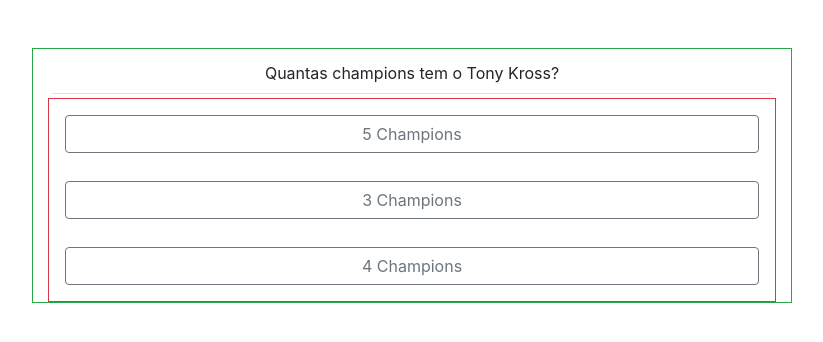
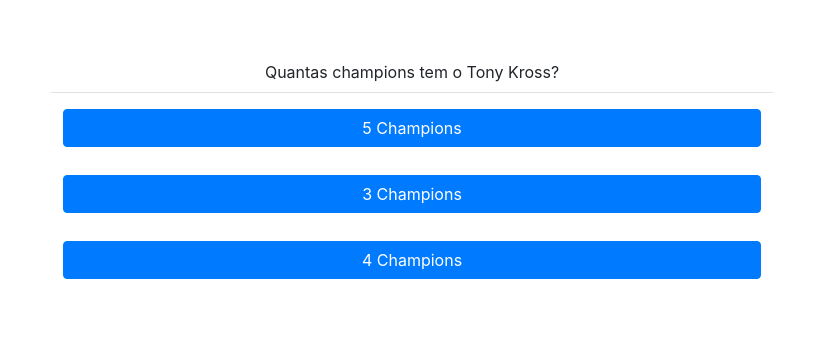
Before and after one commit to Rafael0125/Quiz_Game, an Angular app in the folder quiz/: page / in a window 1280 px wide. Shown: the top 342 px of the page, without its empty margins (228-1051 px from the left). Built offline with nearby package versions, Linux system fonts and the light colour scheme.

Commit message:
Mudança nos estilos

```diff
--- a/quiz/src/app/game/game.component.html
+++ b/quiz/src/app/game/game.component.html
@@ -1,21 +1,21 @@
 <div class="container mt-5 ">
-    <div class="row  ">
-        <div class="col-md-8 border border-success">
+    <div class="row">
+        <div class="col-md-8 ">
             <div class="row border-bottom  m-1 p-2 " >
                 {{questao.pergunta}}
             </div>
-            <div class="m-auto border border-danger">
+            <div class="m-auto ">
 
                 <div class="row  m-1 p-2 ">
-                    <button type="button" value="1" class=" btn btn-block btn-outline-secondary m-1" (click)="responder($event)"> {{questao.resposta1}} </button>
+                    <button type="button" value="1" class=" btn btn-block btn-primary m-1" (click)="responder($event)"> {{questao.resposta1}} </button>
                 </div>
 
                 <div class="row  m-1 p-2 ">
-                    <button type="button" value="2" class=" btn btn-block btn-outline-secondary m-1" (click)="responder($event)" > {{questao.resposta2}} </button>
+                    <button type="button" value="2" class=" btn btn-block btn-primary m-1" (click)="responder($event)" > {{questao.resposta2}} </button>
                 </div>
 
                 <div class="row  m-1 p-2  ">
-                    <button type="button" value="3" class=" btn btn-block btn-outline-secondary m-1" (click)="responder($event)"> {{questao.resposta3}} </button>
+                    <button type="button" value="3" class=" btn btn-block btn-primary m-1" (click)="responder($event)"> {{questao.resposta3}} </button>
                 </div>
 
 
--- a/quiz/src/styles.css
+++ b/quiz/src/styles.css
@@ -1 +1,4 @@
 /* You can add global styles to this file, and also import other style files */
+/*body{
+    background: #00FF7F;
+}*/
```
Also changed, not shown: quiz/src/app/game/game.component.css (line endings or trailing spaces).
